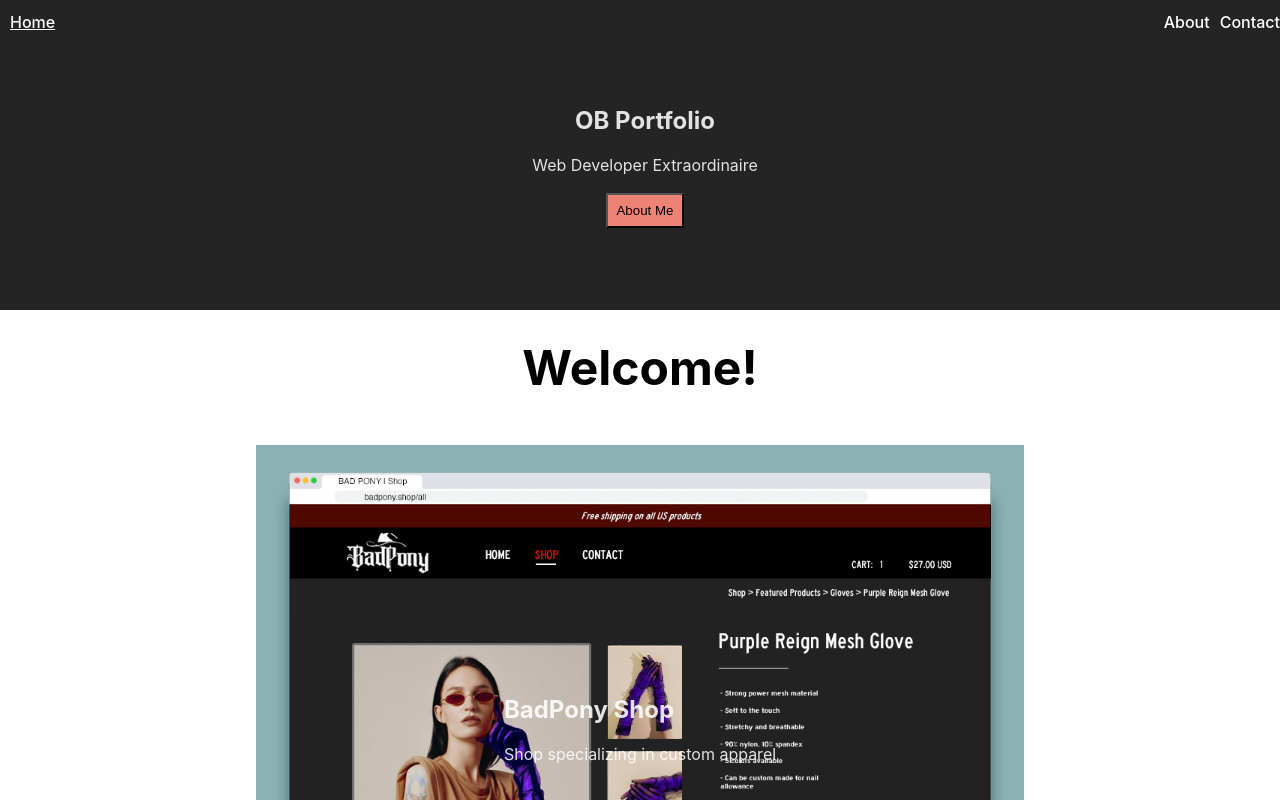
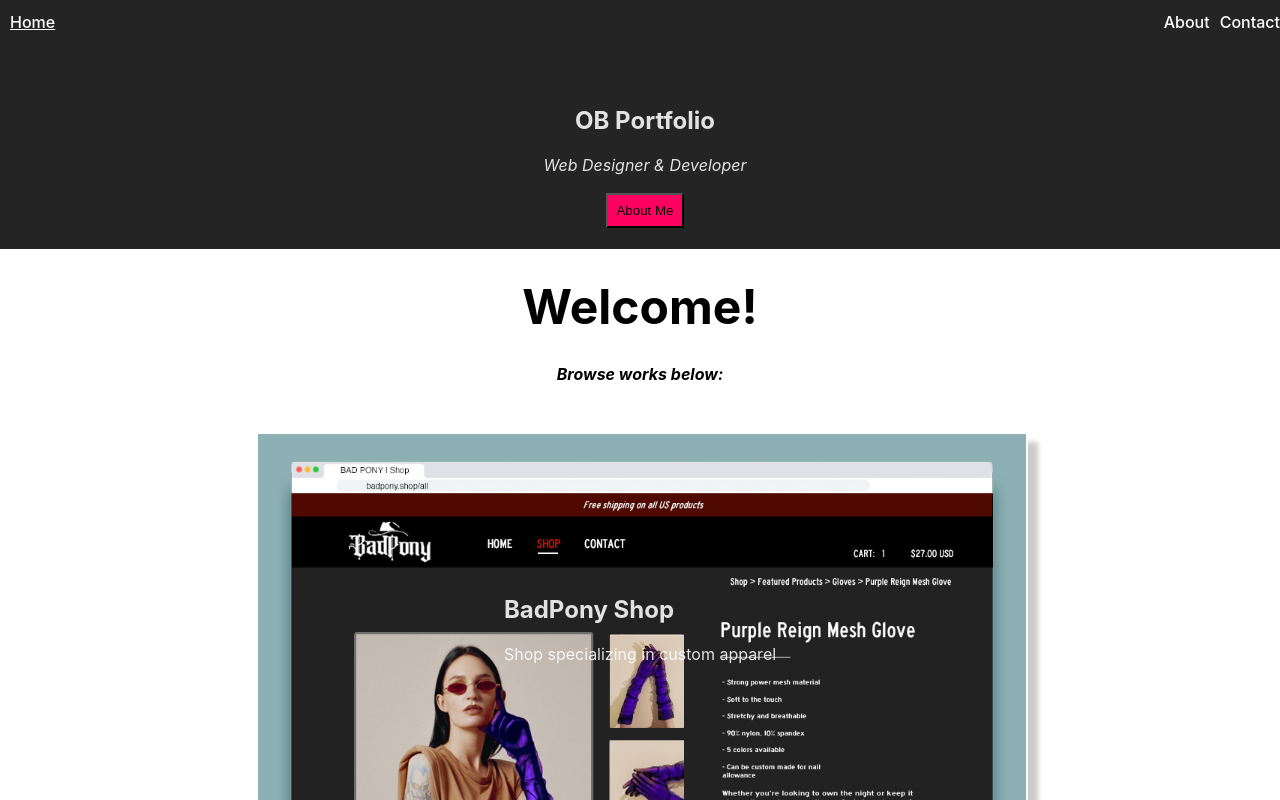
Before and after one commit to Oliviabenn/mmc6145-1-1-bennington-o, a React (Vite) app: page / in a window 1280 px wide. Shown: the top 800 px of the page. Built offline with nearby package versions, Linux system fonts and the light colour scheme.

Commit message:
shadows added to home page images

```diff
--- a/src/components/header.jsx
+++ b/src/components/header.jsx
@@ -14,7 +14,7 @@ const location= useLocation();
             </nav>
                <div className="info">
                     <h2>OB Portfolio</h2>
-                    <p>Web Developer Extraordinaire</p>
+                    <p><i>Web Designer & Developer</i></p>
                     <p><button>About Me</button></p>
                </div>
         </header>
--- a/src/pages/home.jsx
+++ b/src/pages/home.jsx
@@ -12,6 +12,7 @@ export default function Home() {
   return (
     <div className="home">
           <h1>Welcome!</h1>
+          <h3><i>Browse works below:</i></h3>
           {projects.map((project, index)=> (
                <div className="project" key={index}>
                   <img src={project.image} alt="image1"/>
--- a/src/styles/globalStyle.css
+++ b/src/styles/globalStyle.css
@@ -37,8 +37,14 @@ h1 {
   color: #000000;
   text-align: center;
 }
+h3 {
+  font-size: 1em;
+  line-height: 1;
+  color: #000000;
+  text-align: center;
+}
 header{
-     height: 300px;
+
      background-color: #242424;
      width: 100%;
      padding: 5px;
@@ -62,30 +68,34 @@ header h2{
 }
 button{
   padding: 8px;
-  background-color:#ee8274;
+  background-color:#ff0061;
 }
 .project{
   position: relative;
   margin: 20px auto;
   margin-top: 50px;
   width: 60%;
+}
 
-}
 .project img{
   width: 100%;
+  border:2px solid #fff;
+  box-shadow: 10px 10px 5px #ccc;
+      -moz-box-shadow: 10px 10px 5px #ccc;
+      -webkit-box-shadow: 10px 10px 5px #ccc;
+      -khtml-box-shadow: 10px 10px 5px #ccc;
 }
 .project div{
   position: absolute;
-
-  top: 40%;
+  top: 25%;
   left: 50%;
   transform: translateX(-50%);
 }
 .page div{
-  background-color: lightgrey;
+  background-color: #ededed;
   margin-top: 50px;
   color: black;
-  padding: 10px;
+  padding: 30px;
 }
 .social{
   display: flex;
```
